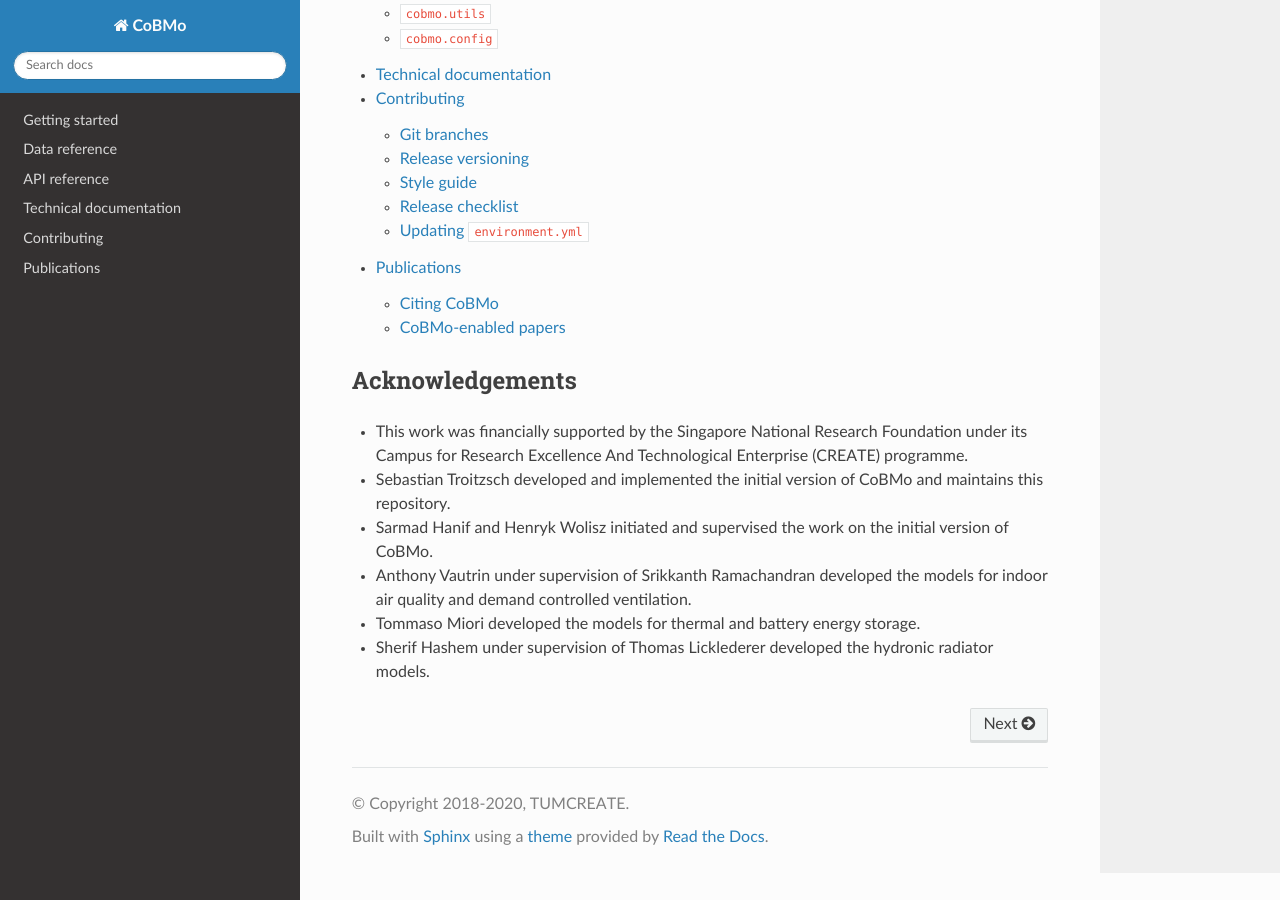
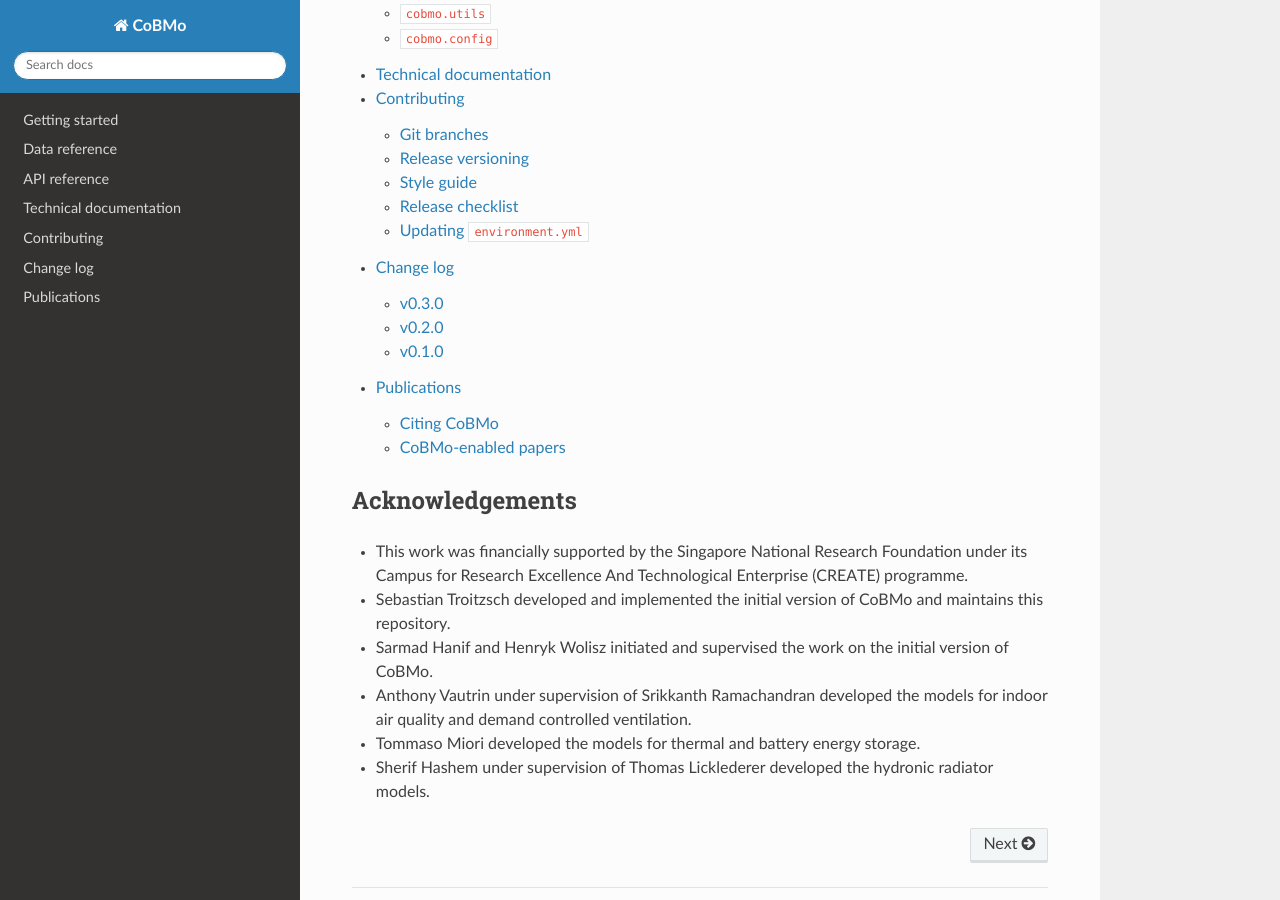
Before and after one commit to mesmo-dev/cobmo, a Sphinx documentation site: the page built from docs/index.md, in a window 1280 px wide and 900 px high, scrolled down 1007 px. Built offline with Sphinx 7.4.7 and the Read the Docs theme 2.0.0, drawn with Linux system fonts in a browser that asks for light colours.

Commit message:
docs: Add change log

````diff
--- /dev/null
+++ b/docs/change_log.md
@@ -0,0 +1,22 @@
+# Change log
+
+Note that version numbering follows the [Semantic Versioning principle](https://semver.org/).
+
+## [v0.3.0](https://github.com/TUMCREATE-ESTL/cobmo/releases/tag/v0.3.0)
+
+### New features
+
+- Demand side flexibility evaluation.
+- Data reference section in documentation.
+
+## [v0.2.0](https://github.com/TUMCREATE-ESTL/cobmo/releases/tag/v0.2.0)
+
+### New features
+
+- Controller module.
+- Thermal / battery storage models.
+- Validation script.
+
+## [v0.1.0](https://github.com/TUMCREATE-ESTL/cobmo/releases/tag/v0.1.0)
+
+### Initial release
--- a/docs/index.md
+++ b/docs/index.md
@@ -18,6 +18,7 @@
     api_reference
     Technical documentation <./_static/technical_documentation.pdf#http://>
     contributing
+    change_log
     publications
 ```
 
````
